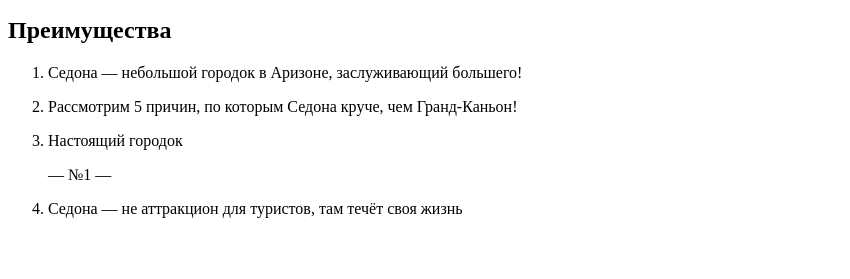
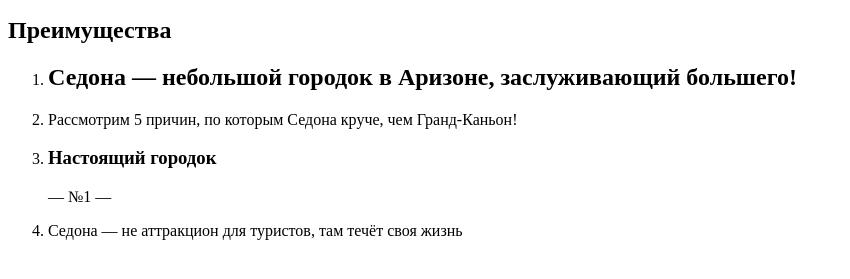
Before and after one commit to htmlacademy-htmlcss/2092513-sedona-34, a plain HTML site: page index.html in a window 1280 px wide. Shown: the part 241-520 px from the top of the page, without its empty margins (0-850 px from the left). Drawn offline with Linux system fonts and the light colour scheme.

Commit message:
меняет абзацы на заголовки

```diff
--- a/index.html
+++ b/index.html
@@ -48,14 +48,14 @@
         <h2 class="visually-hidden">Преимущества</h2>
         <ol class="advantages-list">
             <li class="advatages-item">
-              <p class="advantages-description">Седона — небольшой городок в Аризоне,
-          заслуживающий большего!</p>
+              <h2 class="advantages-description">Седона — небольшой городок в Аризоне,
+          заслуживающий большего!</h2>
             </li>
             <li>
               <p class="advantages-description">Рассмотрим 5 причин, по которым Седона круче, чем Гранд-Каньон!</p>
             </li>
             <li>
-              <p class="advantages-description">Настоящий городок</p>
+              <h3 class="advantages-description">Настоящий городок</h3>
               <spam class="advantages-decription">— №1 —</spam>
             </li>
             <li>
```
